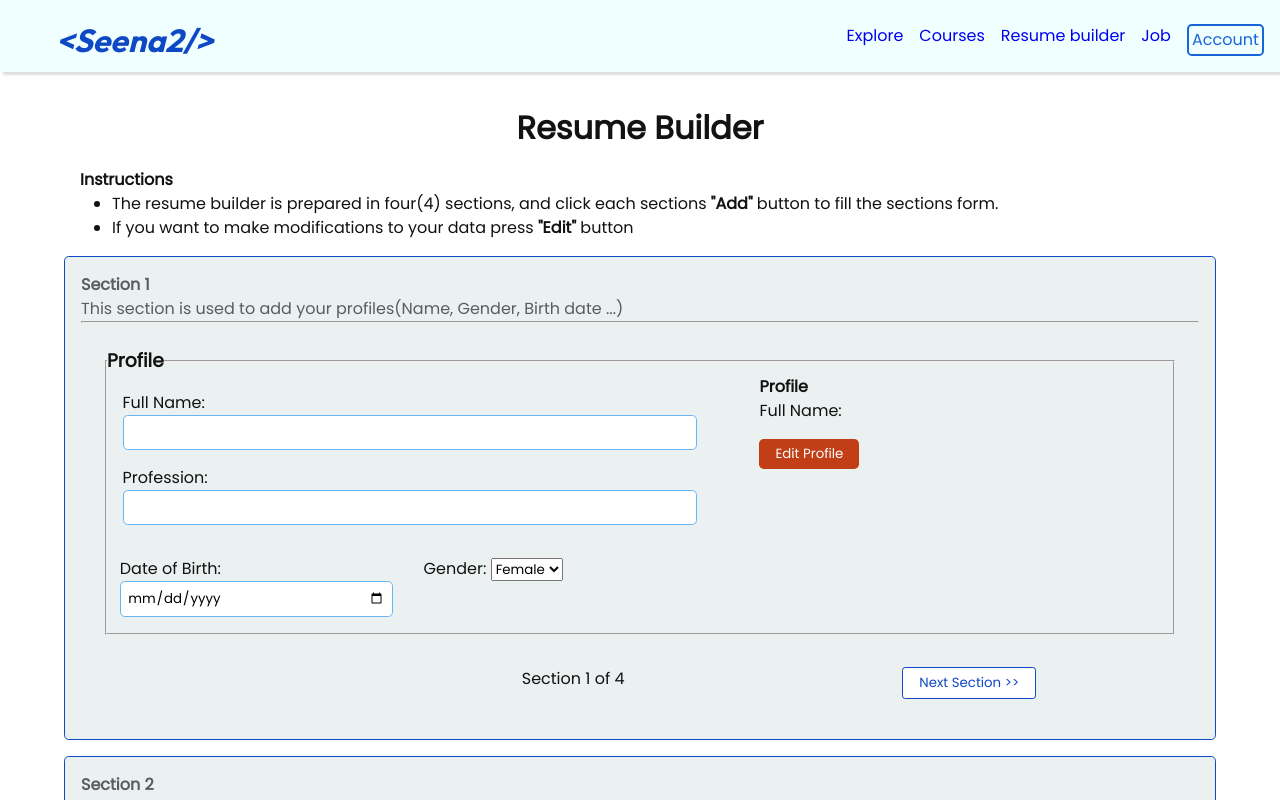
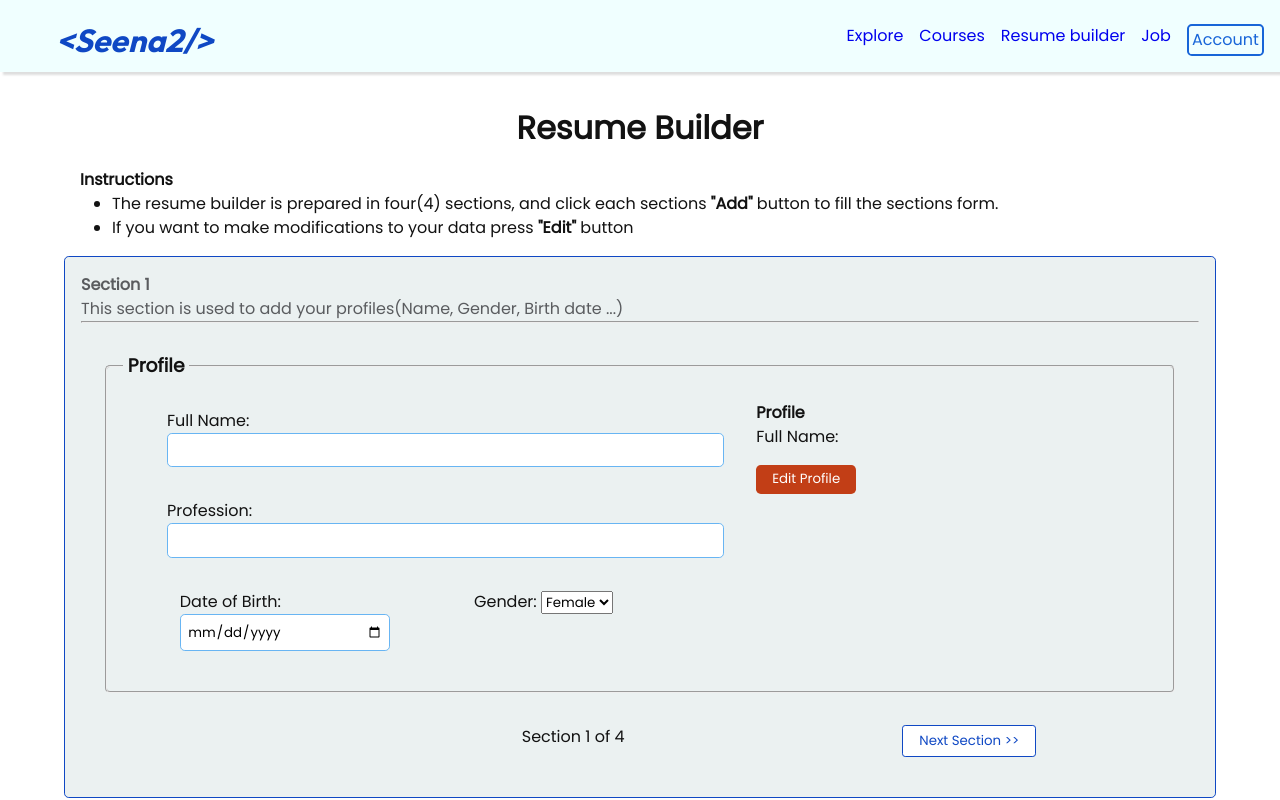
Before and after one commit to Seena2/resume_builder, a React (Vite) app: page /resume in a window 1280 px wide. Shown: the top 800 px of the page. Built offline with nearby package versions, Linux system fonts and the light colour scheme.

Commit message:
adds styles to resume form

```diff
--- a/src/components/Experiance.jsx
+++ b/src/components/Experiance.jsx
@@ -31,7 +31,6 @@ const Experiance = ({
             <legend>
               <h3>Experience</h3>
             </legend>
-
             <div className="sectionContent">
               <div className="formElements">
                 <label htmlFor="">
--- a/src/index.css
+++ b/src/index.css
@@ -186,6 +186,7 @@ nav div {
   width: 90%;
   margin: 0 auto;
 }
+/*Form Styling*/
 .form-title {
   margin-top: 2rem;
   margin-bottom: 1rem;
@@ -197,7 +198,17 @@ nav div {
 .instructions ul {
   margin-left: 2rem;
 }
-/*Profile Section*/
+fieldset {
+  border-radius: 5px;
+  text-align: left;
+  padding: 1rem;
+}
+legend {
+  padding: 0.3rem;
+  font-size: bold;
+  font-size: 1rem;
+}
+/* Section*/
 .profile,
 .contact,
 .education,
@@ -234,15 +245,22 @@ form {
 .preview-ul {
   margin-left: 2rem;
 }
+label {
+  margin: 1rem auto;
+  display: block;
+  margin: 0 0 1rem 2rem;
+}
 label,
 input,
 textarea {
   display: block;
   width: 95%;
+  font-family: inherit;
+  border-radius: 8px;
+  padding: 0.5rem 0.75rem;
+  line-height: 1.5;
 }
-label {
-  margin: 1rem auto;
-}
+
 input,
 textarea {
   padding: 0.4rem;
@@ -252,6 +270,23 @@ textarea {
 textarea {
   width: 100%;
   height: 6rem;
+}
+textarea:hover,
+input:hover,
+button:hover {
+  box-shadow: 0 0px 3px hsla(0, 0%, 0%, 0.6), 0 1px 2px hsla(0, 0%, 0%, 0.2);
+}
+
+button:active {
+  box-shadow: 0 0px 1px hsla(0, 0%, 0%, 0.4);
+  transform: translateY(1px);
+}
+/* form section toggle between view and hide*/
+.hide {
+  display: none;
+}
+.show {
+  display: block;
 }
 /*Short Input fields*/
 .smallInputs {
```
